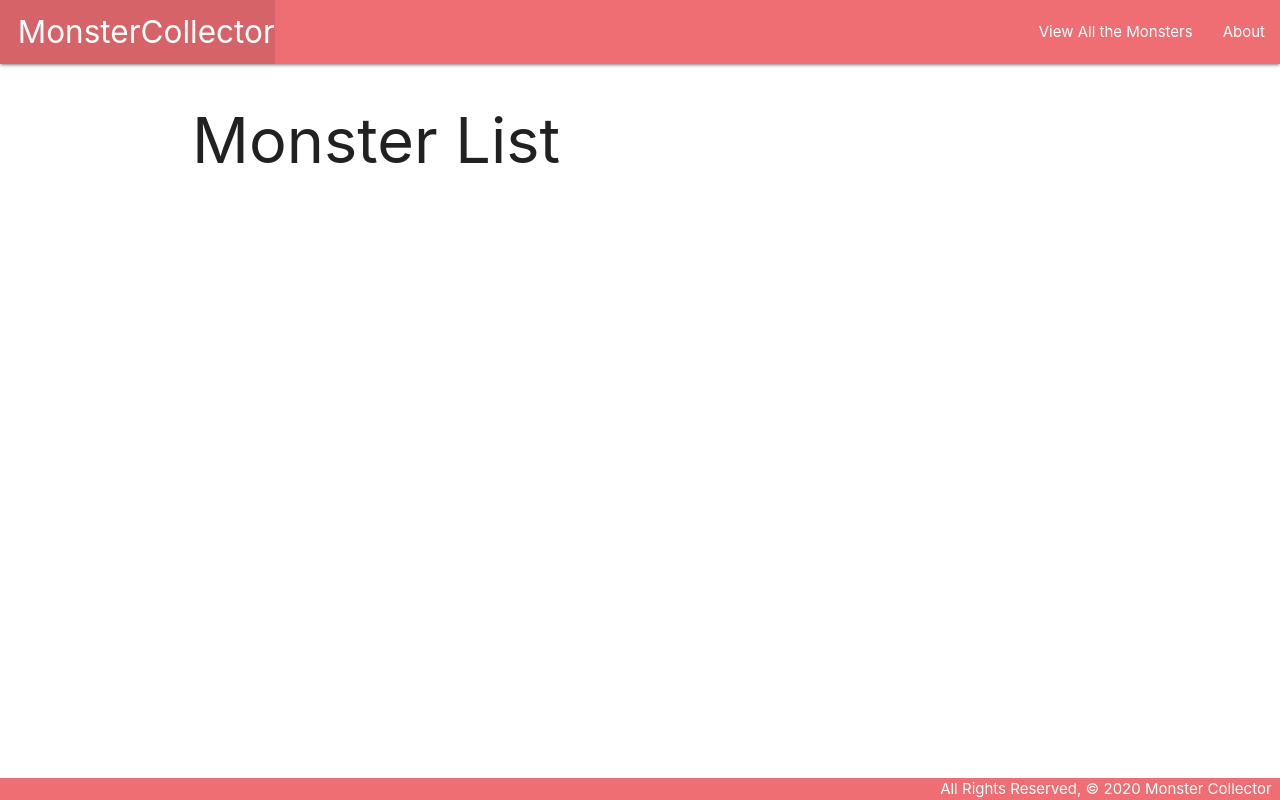
After one commit to Aclap427/monstercollector, a Django app: template main_app/templates/monsters/index.html in a window 1280 px wide. The commit adds this page. Run offline with Django 3.2, Linux system fonts and the light colour scheme; the template is opened without the code that fills it, so the values that code supplies are empty.

Commit message:
add index

```diff
--- /dev/null
+++ b/main_app/static/css/style.css
@@ -0,0 +1,14 @@
+body {
+    display: flex;
+    min-height: 100vh;
+    flex-direction: column;
+}
+
+main {
+    flex: 1 0 auto;
+}
+
+footer.page-footer {
+    padding-top: 0;
+    text-align: right;
+}
--- /dev/null
+++ b/main_app/templates/base.html
@@ -0,0 +1,36 @@
+{% load static %}
+<!DOCTYPE html>
+<html lang="en">
+
+<head>
+    <meta charset="UTF-8">
+    <meta name="viewport" content="width=device-width, initial-scale=1.0">
+    <meta http-equiv="X-UA-Compatible" content="ie=edge">
+    <title>Monster Collector</title>
+    <link rel="stylesheet" href="https://cdnjs.cloudflare.com/ajax/libs/materialize/1.0.0/css/materialize.min.css">
+    <link rel="stylesheet" type="text/css" href="{% static 'css/style.css' %}">
+</head>
+
+<body>
+    <header class="navbar-fixed">
+        <nav>
+            <div class="nav-wrapper">
+                <ul>
+                    <li><a href="/" class="left brand-logo">&nbsp;&nbsp;MonsterCollector</a></li>
+                </ul>
+                <ul class="right">
+                    <li><a href="/monsters/index">View All the Monsters</a></li>
+                    <li><a href="/about">About</a></li>
+                </ul>
+            </div>
+        </nav>
+    </header>
+    <main class="container">
+        {% block content %} {% endblock %}
+    </main>
+    <footer class="page-footer">
+        <div class="right">All Rights Reserved, &copy; 2020 Monster Collector &nbsp;</div>
+    </footer>
+</body>
+
+</html>
--- /dev/null
+++ b/main_app/templates/monsters/index.html
@@ -0,0 +1,18 @@
+{% extends 'base.html' %} {% block content %}
+
+<h1>Monster List</h1>
+
+{% for monster in monsters %}
+<div class="card">
+    <div class="card-content">
+        <span class="card-title">{{ monster.name }}</span>
+        <p>Breed: {{ monster.breed }}</p>
+        <p>Description: {{ monster.description }}</p>
+        {% if monster.age > 0 %}
+        <p>Age: {{ monster.age }}</p>
+        {% else %}
+        <p>Age: Monster babeh</p>
+        {% endif %}
+    </div>
+</div>
+{% endfor %} {% endblock %}
--- a/main_app/urls.py
+++ b/main_app/urls.py
@@ -4,4 +4,5 @@ from . import views
 urlpatterns = [
   path('', views.home, name='home'),
   path('about/', views.about, name='about'),
+  path('monsters/index', views.monsters_index, name='index'),
 ]
```
Also changed, not shown: main_app/templates/about.html (+5 -16 lines), main_app/views.py (+14 -0 lines).
